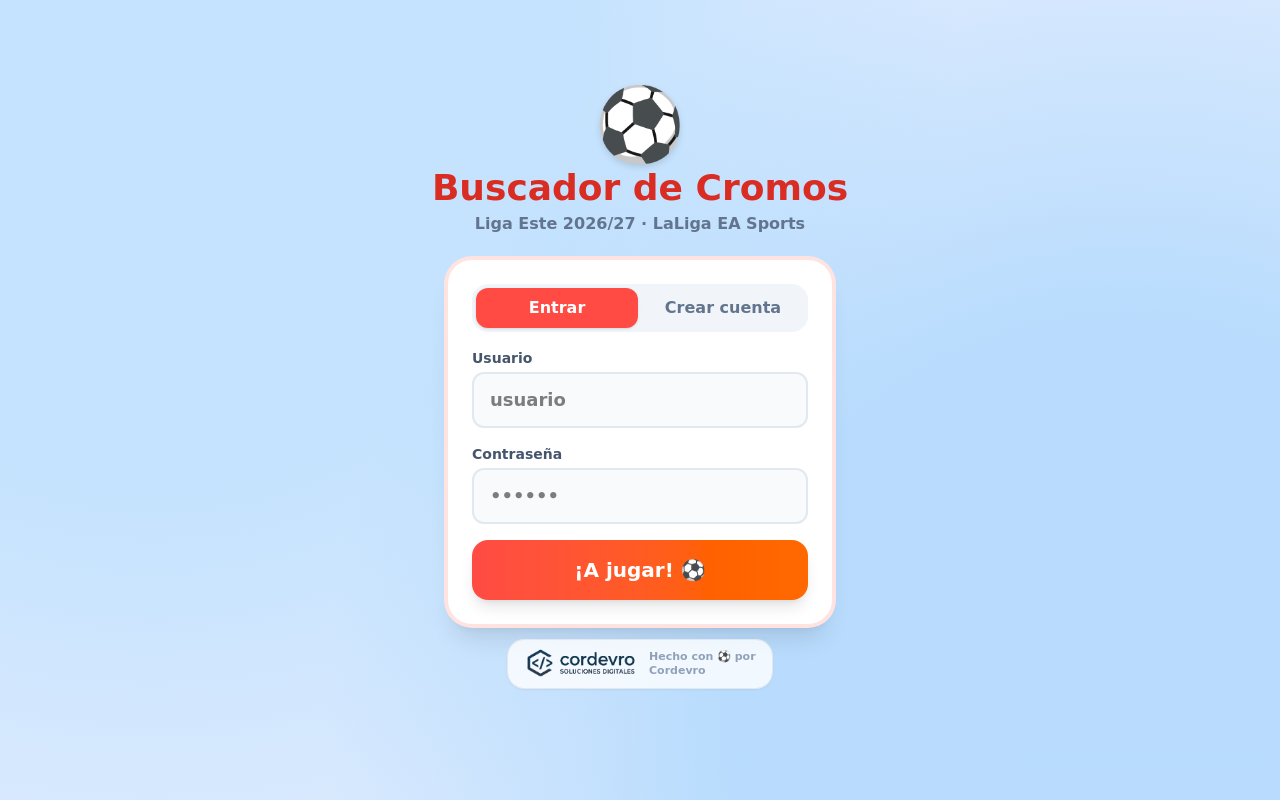
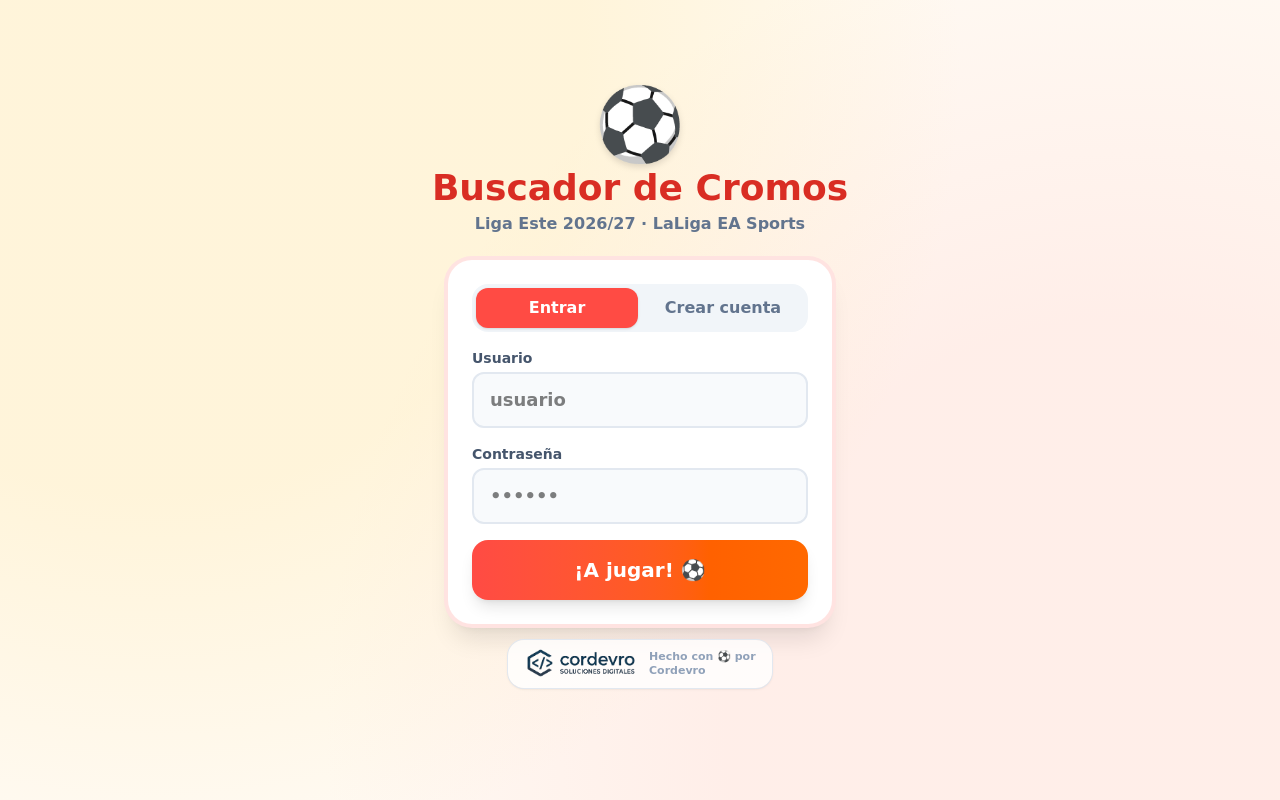
Before and after one commit to corDEVro/buscador-cromos, a React (Vite) app in the folder frontend/: page / in a window 1280 px wide. Built offline with nearby package versions, Linux system fonts and the light colour scheme; no server answers.

Commit message:
Volver al fondo crema original

```diff
--- a/frontend/src/index.css
+++ b/frontend/src/index.css
@@ -22,9 +22,9 @@
 body {
   font-family: var(--font-kid);
   background:
-    radial-gradient(circle at 12% 8%, #a5d8ff66 0 32%, transparent 60%),
-    radial-gradient(circle at 88% 90%, #74c0fc55 0 30%, transparent 60%),
-    #dbeafe;
+    radial-gradient(circle at 12% 8%, #ffe9a855 0 32%, transparent 60%),
+    radial-gradient(circle at 88% 90%, #ffd6d455 0 30%, transparent 60%),
+    #fffaf3;
 }
 
 /* Ocultar barra de scroll en las pestañas de equipos */
```
